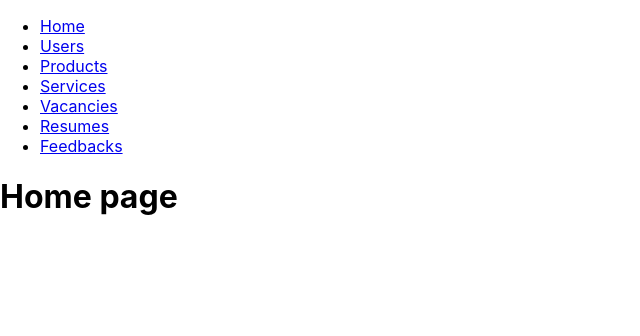
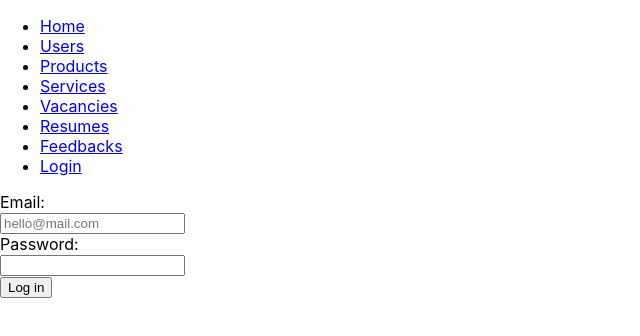
Before and after one commit to yuliiamaiboroda/admin-panel-agro, a React (Create React App) app: page /admin-panel-agro/login in a window 1280 px wide. Before the commit this address led to /admin-panel-agro. Shown: the top 336 px of the page, without its empty margins (0-640 px from the left). Built offline with nearby package versions, Linux system fonts and the light colour scheme; no server answers.

Commit message:
Add login user form

```diff
--- a/create.js
+++ b/create.js
@@ -39,7 +39,7 @@ const createFiles = async (folderName, fileName) => {
   if (CONFIGURATION.stylesExtension) {
     await fs.writeFile(
       path.join(folderName, fileName + CONFIGURATION.stylesExtension),
-      ''
+      'export const none = null;\n'
     );
   }
 };
--- a/src/App.tsx
+++ b/src/App.tsx
@@ -1,19 +1,10 @@
-import { useEffect } from 'react';
 import { Routes, Route, Navigate, Link } from 'react-router-dom';
-import { useAppDispatch, useAppSelector } from 'hooks';
-import { selectUser, loginUser } from 'redux/user';
+import { useAppSelector } from 'hooks';
+import { selectUser } from 'redux/user';
+import LoginPage from 'pages/LoginPage';
 
 function App() {
   const user = useAppSelector(selectUser);
-  const dispatch = useAppDispatch();
-  useEffect(() => {
-    dispatch(
-      loginUser({
-        email: 'hello@mail.com',
-        password: 'World123',
-      })
-    );
-  }, [dispatch]);
 
   console.log(user);
   return (
@@ -40,6 +31,9 @@ function App() {
         <li>
           <Link to="/feedbacks">Feedbacks</Link>
         </li>
+        <li>
+          <Link to="/login">Login</Link>
+        </li>
       </ul>
       <Routes>
         <Route path="/" element={<h1>Home page</h1>} />
@@ -49,6 +43,7 @@ function App() {
         <Route path="/vacancies" element={<h1>Vacancies page</h1>} />
         <Route path="/resumes" element={<h1>Resumes page</h1>} />
         <Route path="/feedbacks" element={<h1>Feedbacks page</h1>} />
+        <Route path="/login" element={<LoginPage />} />
         <Route path="*" element={<Navigate to="/" replace />} />
       </Routes>
     </div>
--- /dev/null
+++ b/src/components/LoginForm/LoginForm.styled.ts
@@ -0,0 +1 @@
+export const none = null;
--- /dev/null
+++ b/src/components/LoginForm/LoginForm.tsx
@@ -0,0 +1,51 @@
+import React, { useState } from 'react';
+import { useAppDispatch } from 'hooks';
+import { loginUser } from 'redux/user';
+
+const FORM_INITIAL_STATE = { email: '', password: '' };
+
+export default function LoginForm() {
+  const [formState, setFormState] = useState(FORM_INITIAL_STATE);
+  const dispatch = useAppDispatch();
+
+  const handleInputChange = ({
+    target,
+  }: React.ChangeEvent<HTMLInputElement>) => {
+    setFormState(prevState => ({ ...prevState, [target.name]: target.value }));
+  };
+
+  return (
+    <form
+      onSubmit={event => {
+        event.preventDefault();
+        dispatch(loginUser(formState));
+        setFormState(FORM_INITIAL_STATE);
+      }}
+    >
+      <label>
+        Email:
+        <br />
+        <input
+          name="email"
+          type="email"
+          placeholder="hello@mail.com"
+          value={formState.email}
+          onChange={handleInputChange}
+        />
+      </label>
+      <br />
+      <label>
+        Password:
+        <br />
+        <input
+          name="password"
+          type="password"
+          value={formState.password}
+          onChange={handleInputChange}
+        />
+      </label>
+      <br />
+      <button type="submit">Log in</button>
+    </form>
+  );
+}
--- /dev/null
+++ b/src/components/LoginForm/index.ts
@@ -0,0 +1 @@
+export { default } from './LoginForm';
--- /dev/null
+++ b/src/pages/LoginPage/LoginPage.styled.ts
@@ -0,0 +1 @@
+export const none = null;
--- /dev/null
+++ b/src/pages/LoginPage/LoginPage.tsx
@@ -0,0 +1,5 @@
+import LoginForm from 'components/LoginForm';
+
+export default function LoginPage() {
+  return <LoginForm />;
+}
--- /dev/null
+++ b/src/pages/LoginPage/index.ts
@@ -0,0 +1 @@
+export { default } from './LoginPage';
```
